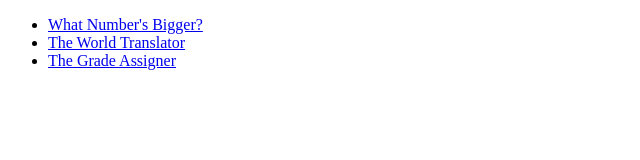
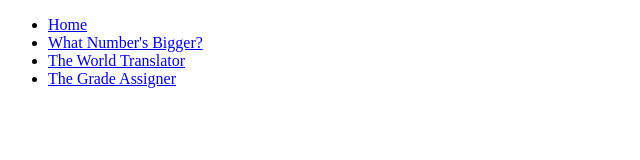
Before and after one commit to kristiw52/javascript-conditionals-exercises, a plain HTML site: page index.html in a window 1280 px wide. Shown: the whole page, without its empty margins (0-640 px from the left). Drawn offline with Linux system fonts and the light colour scheme.

Commit message:
Add home link

```diff
--- a/index.html
+++ b/index.html
@@ -2,6 +2,7 @@
 <html>
   <body>
     <ul>
+      <li><a href="index.html">Home</a></li>
       <li><a href="whatnumbersbigger.html">What Number's Bigger?</a></li>
       <li><a href="theworldtranslator.html">The World Translator</a></li>
       <li><a href="thegradeassigner.html">The Grade Assigner</a></li>
```
Also changed, not shown: thegradeassigner.html (+1 -0 lines), theworldtranslator.html (+1 -0 lines), whatnumbersbigger.html (+1 -0 lines).
